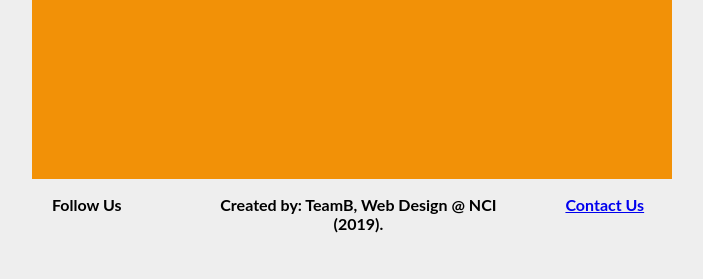
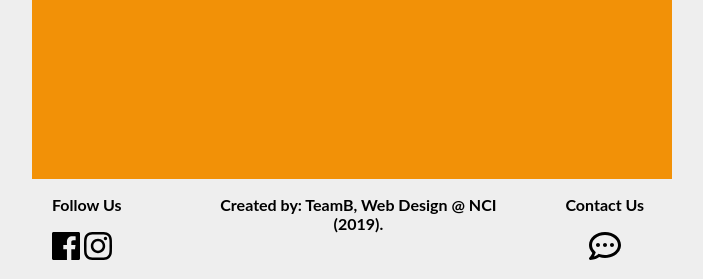
Before and after one commit to redbairn/ggsphillycheese, a PHP site: page / in a window 1280 px wide. Shown: the part 767-1046 px from the top of the page, without its empty margins (288-991 px from the left). Run offline with PHP 8.4, Linux system fonts and the light colour scheme; some libraries are stand-ins or nearby versions.

Commit message:
Social Icons added to footer and styled

```diff
--- a/css/styles.css
+++ b/css/styles.css
@@ -158,6 +158,20 @@ footer{
 	text-align:center;
 	margin-left:25%;
 }
+.footer_container a:visited {
+	text-decoration: none;
+	color:black;
+}
+.footer_container a:hover, a:active {
+	text-decoration: none;
+	color:red;
+}
+.footer_container a {
+	color:black;
+	text-decoration: none;
+}
+
+
 .footer_content_l{
 	padding: 0px 0px 5px 20px;
 	text-align:left;
@@ -167,6 +181,7 @@ footer{
 }
 .footer_content_r{
 	text-align:center;
+	padding: 0px 0px 0px 0px;
 }
 .footer_container{
 	display: grid;
--- a/includes/footer.php
+++ b/includes/footer.php
@@ -2,9 +2,31 @@
 
 		<footer>
 		<div class="footer_container">
-			<p class="footer_content_l">Follow Us</p>
-			<p class="footer_content_c">Created by: TeamB, Web Design @ NCI (2019).</p>
-			<p class="footer_content_r"><a href="contact.php">Contact Us</a></p>
+			<!--Social Icons-->
+			<div class="footer_content_l">
+				<p>Follow Us</p>
+				<a href="https://www.facebook.com/GGsphillycheese/">
+					<span data-balloon="size: 2x" data-balloon-pos="up" class="db color-inherit link hover-pink">
+						<svg aria-hidden="true" focusable="false" data-prefix="fab" data-icon="facebook" role="img" xmlns="http://www.w3.org/2000/svg" viewBox="0 0 448 512" class="svg-inline--fa fa-facebook fa-w-14 fa-2x"><path fill="currentColor" d="M448 56.7v398.5c0 13.7-11.1 24.7-24.7 24.7H309.1V306.5h58.2l8.7-67.6h-67v-43.2c0-19.6 5.4-32.9 33.5-32.9h35.8v-60.5c-6.2-.8-27.4-2.7-52.2-2.7-51.6 0-87 31.5-87 89.4v49.9h-58.4v67.6h58.4V480H24.7C11.1 480 0 468.9 0 455.3V56.7C0 43.1 11.1 32 24.7 32h398.5c13.7 0 24.8 11.1 24.8 24.7z" class=""></path></svg>
+					</span>
+				</a>
+				<a href="https://www.instagram.com/ggsphillycheese/">
+				 <span data-balloon="size: 2x" data-balloon-pos="up" class="db color-inherit link hover-grape">
+					<svg aria-hidden="true" focusable="false" data-prefix="fab" data-icon="instagram" role="img" xmlns="http://www.w3.org/2000/svg" viewBox="0 0 448 512" class="svg-inline--fa fa-instagram fa-w-14 fa-2x"><path fill="currentColor" d="M224.1 141c-63.6 0-114.9 51.3-114.9 114.9s51.3 114.9 114.9 114.9S339 319.5 339 255.9 287.7 141 224.1 141zm0 189.6c-41.1 0-74.7-33.5-74.7-74.7s33.5-74.7 74.7-74.7 74.7 33.5 74.7 74.7-33.6 74.7-74.7 74.7zm146.4-194.3c0 14.9-12 26.8-26.8 26.8-14.9 0-26.8-12-26.8-26.8s12-26.8 26.8-26.8 26.8 12 26.8 26.8zm76.1 27.2c-1.7-35.9-9.9-67.7-36.2-93.9-26.2-26.2-58-34.4-93.9-36.2-37-2.1-147.9-2.1-184.9 0-35.8 1.7-67.6 9.9-93.9 36.1s-34.4 58-36.2 93.9c-2.1 37-2.1 147.9 0 184.9 1.7 35.9 9.9 67.7 36.2 93.9s58 34.4 93.9 36.2c37 2.1 147.9 2.1 184.9 0 35.9-1.7 67.7-9.9 93.9-36.2 26.2-26.2 34.4-58 36.2-93.9 2.1-37 2.1-147.8 0-184.8zM398.8 388c-7.8 19.6-22.9 34.7-42.6 42.6-29.5 11.7-99.5 9-132.1 9s-102.7 2.6-132.1-9c-19.6-7.8-34.7-22.9-42.6-42.6-11.7-29.5-9-99.5-9-132.1s-2.6-102.7 9-132.1c7.8-19.6 22.9-34.7 42.6-42.6 29.5-11.7 99.5-9 132.1-9s102.7-2.6 132.1 9c19.6 7.8 34.7 22.9 42.6 42.6 11.7 29.5 9 99.5 9 132.1s2.7 102.7-9 132.1z" class=""></path></svg>
+				 </span>
+				</a>
+			</div>
+			<div class="footer_content_c"><p>Created by: TeamB, Web Design @ NCI (2019).</p></div>
+			<div class="footer_content_r">
+				<p>
+					Contact Us
+				</p>
+				<a href="contact.php">
+					<span data-balloon="size: 2x" data-balloon-pos="up" class="db color-inherit link hover-indigo">
+						<svg aria-hidden="true" focusable="false" data-prefix="far" data-icon="comment-dots" role="img" xmlns="http://www.w3.org/2000/svg" viewBox="0 0 512 512" class="svg-inline--fa fa-comment-dots fa-w-16 fa-2x"><path fill="currentColor" d="M144 208c-17.7 0-32 14.3-32 32s14.3 32 32 32 32-14.3 32-32-14.3-32-32-32zm112 0c-17.7 0-32 14.3-32 32s14.3 32 32 32 32-14.3 32-32-14.3-32-32-32zm112 0c-17.7 0-32 14.3-32 32s14.3 32 32 32 32-14.3 32-32-14.3-32-32-32zM256 32C114.6 32 0 125.1 0 240c0 47.6 19.9 91.2 52.9 126.3C38 405.7 7 439.1 6.5 439.5c-6.6 7-8.4 17.2-4.6 26S14.4 480 24 480c61.5 0 110-25.7 139.1-46.3C192 442.8 223.2 448 256 448c141.4 0 256-93.1 256-208S397.4 32 256 32zm0 368c-26.7 0-53.1-4.1-78.4-12.1l-22.7-7.2-19.5 13.8c-14.3 10.1-33.9 21.4-57.5 29 7.3-12.1 14.4-25.7 19.9-40.2l10.6-28.1-20.6-21.8C69.7 314.1 48 282.2 48 240c0-88.2 93.3-160 208-160s208 71.8 208 160-93.3 160-208 160z" class=""></path></svg>
+					</span>
+				</a>
+			</div>
 		</div>
 		</footer>
 	</div><!--End of Wrapper-->
--- a/includes/header.php
+++ b/includes/header.php
@@ -7,6 +7,8 @@
     <meta http-equiv="X-UA-Compatible" content="IE=Edge">
     <link rel="stylesheet" href="css/styles.css">
     <link href="https://netdna.bootstrapcdn.com/font-awesome/4.0.3/css/font-awesome.css" rel="stylesheet">
+	<!--Check out https://fontawesome.com/ for social media icons-->
+	<script defer src="https://use.fontawesome.com/releases/v5.8.1/js/all.js" integrity="sha384-g5uSoOSBd7KkhAMlnQILrecXvzst9TdC09/VM+pjDTCM+1il8RHz5fKANTFFb+gQ" crossorigin="anonymous"></script>
     <script charset="utf-8" src="js/main.js"></script>
   </head>
   <body>
```
